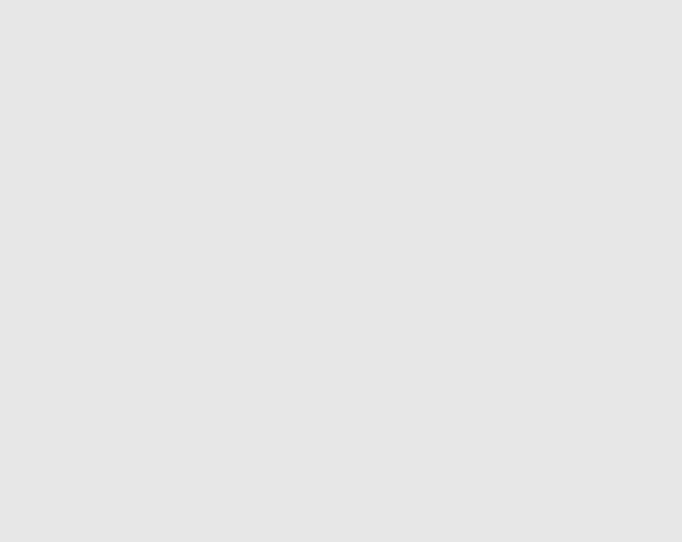
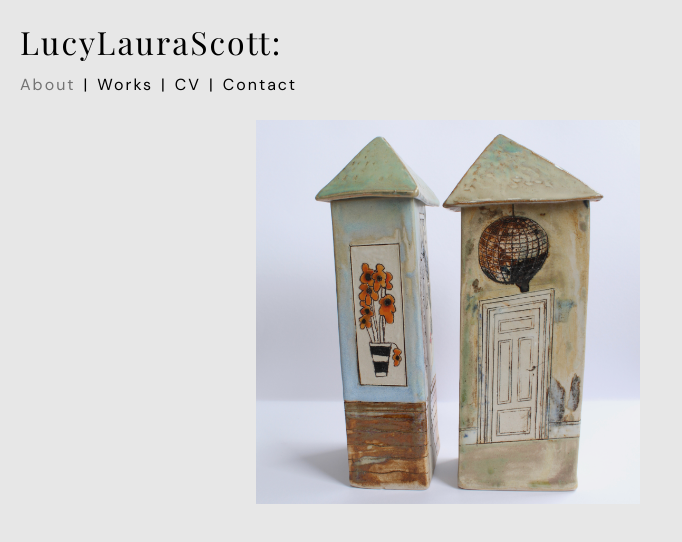
Before and after one commit to claudiaacchurch/lucy-laura-scott, a React (Vite) app: page /about in a window 1280 px wide. Before the commit this address had no page. Shown: the top 542 px of the page, without its empty margins (0-682 px from the left). Built offline with nearby package versions, Linux system fonts and the light colour scheme.

Commit message:
update with boilerplate pages

```diff
--- a/src/App.jsx
+++ b/src/App.jsx
@@ -2,20 +2,20 @@ import React from 'react';
 import { Routes, Route } from 'react-router-dom';
 import Header from './components/Header';
 import Home from './pages/Home';
+import About from './pages/About';
+import Works from './pages/Works';
 import CV from './pages/CV';
-// import Works from './pages/Works';
-// import About from './pages/About';
-// import Contact from './pages/Contact';
+import Contact from './pages/Contact';
 
 function App() {
   return (
     <>
       <Routes>
         <Route path="/" element={<Home />} />
+        <Route path="/about" element={<About />} />
+        <Route path="/works" element={<Works />} />
         <Route path="/cv" element={<CV />} />
-        {/* <Route path="/works" element={<Works />} />
-        <Route path="/about" element={<About />} />
-        <Route path="/contact" element={<Contact />} /> */}
+        <Route path="/contact" element={<Contact />} />
       </Routes>
     </>
   );
--- a/src/components/Header.jsx
+++ b/src/components/Header.jsx
@@ -1,11 +1,13 @@
 import React from 'react';
-import { NavLink } from 'react-router-dom';
+import { NavLink, Link } from 'react-router-dom';
 import '../styles/Header.css';
 
 const Header = () => {
   return (
     <header className="site-header">
-      <div className="header-name">LucyLauraScott:</div>
+      <div className="header-name">
+    <Link to="/">LucyLauraScott:</Link>
+    </div>
       <nav className="nav-block">
         <NavLink to="/about" className={({ isActive }) => isActive ? 'active' : ''}>About</NavLink>|
         <NavLink to="/works" className={({ isActive }) => isActive ? 'active' : ''}>Works</NavLink>|
--- /dev/null
+++ b/src/pages/About.jsx
@@ -0,0 +1,20 @@
+import React from "react";
+import Header from "../components/Header";
+import "../styles/About.css";
+
+const About = () => {
+  return (
+    <>
+      <Header />
+      <main className="about-main">
+        <img
+          src="/header-img.jpg"
+          alt="Featured Artwork"
+          className="hero-image"
+        />
+      </main>
+    </>
+  );
+};
+
+export default About;
--- /dev/null
+++ b/src/pages/Contact.jsx
@@ -0,0 +1,20 @@
+import React from "react";
+import Header from "../components/Header";
+import "../styles/Contact.css";
+
+const Contact = () => {
+  return (
+    <>
+      <Header />
+      <main className="home-main">
+        <img
+          src="/header-img.jpg"
+          alt="Featured Artwork"
+          className="hero-image"
+        />
+      </main>
+    </>
+  );
+};
+
+export default Contact;
--- /dev/null
+++ b/src/pages/Works.jsx
@@ -0,0 +1,20 @@
+import React from "react";
+import Header from "../components/Header";
+import "../styles/Works.css";
+
+const Works = () => {
+  return (
+    <>
+      <Header />
+      <main className="home-main">
+        <img
+          src="/header-img.jpg"
+          alt="Featured Artwork"
+          className="hero-image"
+        />
+      </main>
+    </>
+  );
+};
+
+export default Works;
--- a/src/styles/Header.css
+++ b/src/styles/Header.css
@@ -12,24 +12,29 @@
     margin-bottom: 0.7rem;
   }
 
+  .header-name a {
+    text-decoration: none;
+    color: inherit;
+  }
+
   .nav-block {
     display: flex;
     flex-direction: row;
     justify-content: space-evenly;
     gap: 0.5rem;
-    font-weight: 400;
+    font-weight: 200;
   }
 
   .nav-block a {
     text-decoration: none;
-    color: #000;
+    color: black;
     transition: opacity 0.2s;
   }
 
-  .nav-block a:hover {
-    opacity: 0.6;
+  .nav-block a:hover, .header-name a:hover {
+    opacity: 0.5;
   }
 
   .nav-block a.active {
-    font-weight: 700;
+    opacity: 0.5;
   }
```
Also changed, not shown: src/styles/About.css (added), src/styles/Contact.css (added), src/styles/Works.css (added).
